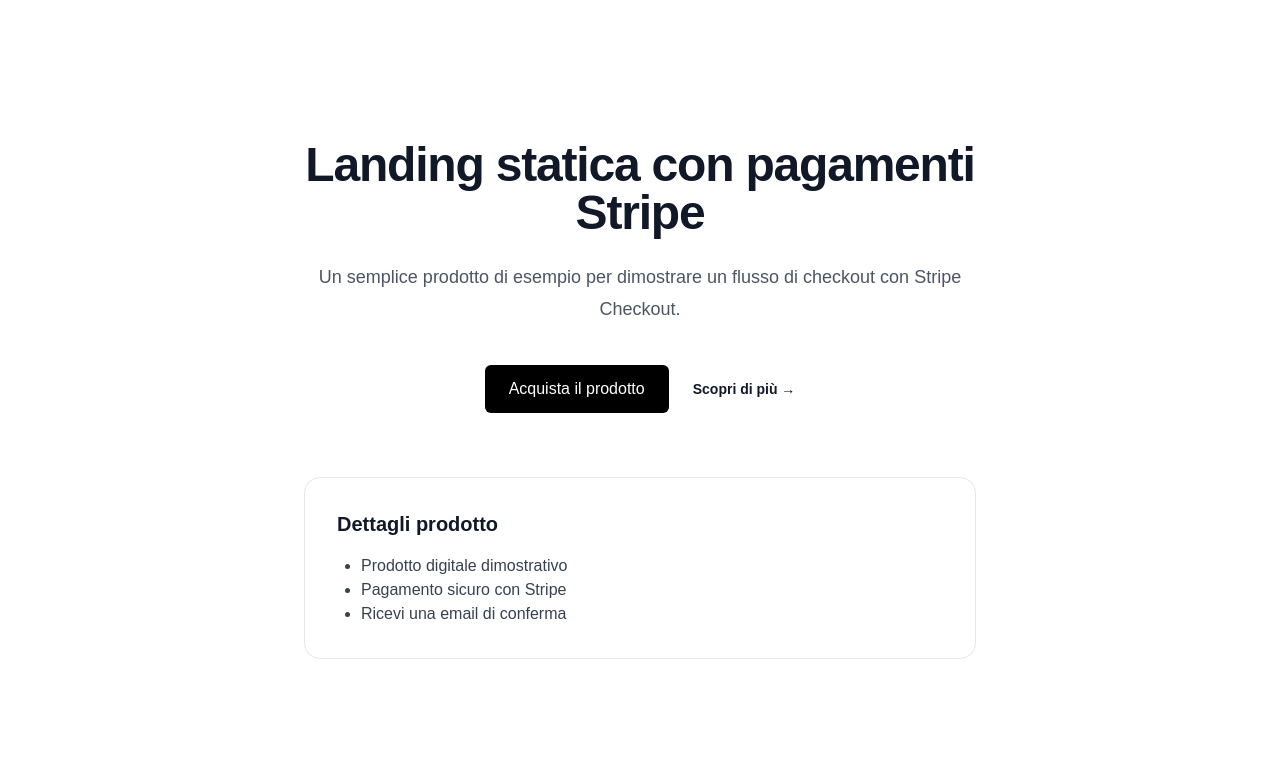
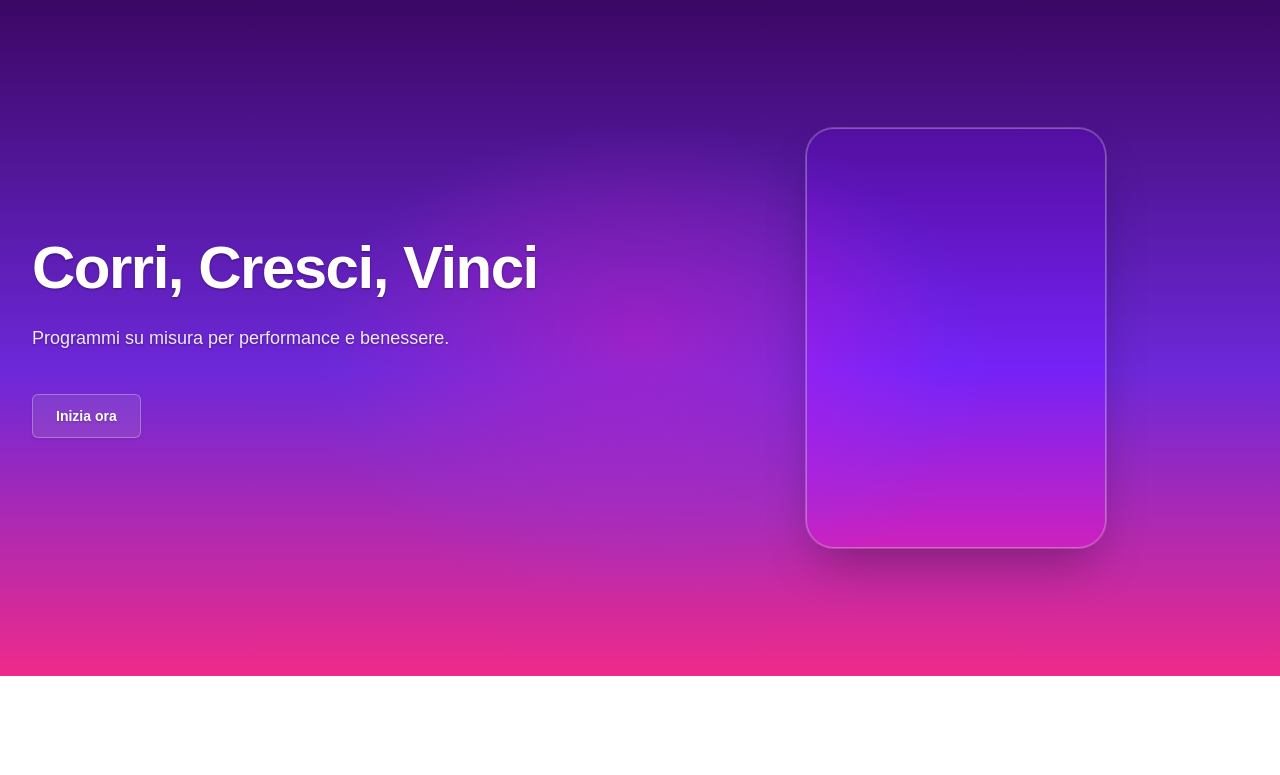
Before and after one commit to erikwskiCollaborator/giulia-vettor, a Next.js app: page / in a window 1280 px wide. Shown: the top 775 px of the page. Built offline with nearby package versions, Linux system fonts and the light colour scheme.

Commit message:
First setuo of the Hero

```diff
--- a/src/app/api/checkout/route.ts
+++ b/src/app/api/checkout/route.ts
@@ -1,14 +1,7 @@
 import { NextResponse } from 'next/server';
 import Stripe from 'stripe';
 
-const stripeSecretKey = process.env.STRIPE_SECRET_KEY;
 const stripePriceId = process.env.STRIPE_PRICE_ID;
-
-if (!stripeSecretKey) {
-  throw new Error('Missing STRIPE_SECRET_KEY environment variable');
-}
-
-const stripe = new Stripe(stripeSecretKey, { apiVersion: '2024-06-20' });
 
 export async function POST(request: Request) {
   try {
@@ -17,7 +10,10 @@ export async function POST(request: Request) {
 
     const baseUrl = origin.includes('http') ? origin : `${proto}://${origin}`;
 
-    const body = await request.json().catch(() => ({} as any));
+    const body = (await request.json().catch(() => ({} as Record<string, unknown>))) as {
+      priceId?: string;
+      quantity?: number;
+    };
     const priceId: string | undefined = body?.priceId || stripePriceId;
     const quantity: number = Math.max(1, Number(body?.quantity) || 1);
 
@@ -27,6 +23,15 @@ export async function POST(request: Request) {
         { status: 400 }
       );
     }
+
+    const stripeSecretKey = process.env.STRIPE_SECRET_KEY;
+    if (!stripeSecretKey) {
+      return NextResponse.json(
+        { error: 'Missing STRIPE_SECRET_KEY. Add it to your environment.' },
+        { status: 500 }
+      );
+    }
+    const stripe = new Stripe(stripeSecretKey);
 
     const session = await stripe.checkout.sessions.create({
       mode: 'payment',
--- a/src/app/page.tsx
+++ b/src/app/page.tsx
@@ -1,9 +1,16 @@
 import BuyButton from "@/components/BuyButton";
+import Hero from "@/components/Hero";
 
 export default function Home() {
   return (
-    <main className="flex min-h-screen items-center justify-center bg-white px-6 py-24">
-      <div className="max-w-2xl text-center">
+    <main className="min-h-screen bg-white">
+      <Hero
+        title="Corri, Cresci, Vinci"
+        subtitle="Programmi su misura per performance e benessere."
+        ctaLabel="Inizia ora"
+      />
+
+      <div className="mx-auto max-w-2xl px-6 py-24 text-center">
         <h1 className="text-4xl font-bold tracking-tight text-gray-900 sm:text-5xl">
           Landing statica con pagamenti Stripe
         </h1>
--- /dev/null
+++ b/src/components/Hero.tsx
@@ -0,0 +1,134 @@
+'use client';
+
+import { useEffect, useRef, useState } from 'react';
+
+type HeroProps = {
+  title?: string;
+  subtitle?: string;
+  ctaLabel?: string;
+  onCtaClick?: () => void;
+};
+
+// Animated gradient background that reacts to mouse move and click
+export default function Hero({
+  title = 'Allena mente e corpo',
+  subtitle = 'Coaching personalizzato per raggiungere i tuoi obiettivi',
+  ctaLabel = 'Inizia ora',
+  onCtaClick,
+}: HeroProps) {
+  const containerRef = useRef<HTMLDivElement | null>(null);
+  const [target, setTarget] = useState({ x: 50, y: 50 }); // percentage coords
+  const strengthRef = useRef(0.7); // gradient intensity
+  const clickPulseRef = useRef(0);
+
+  useEffect(() => {
+    let raf = 0;
+    let x = target.x;
+    let y = target.y;
+
+    const animate = () => {
+      // Ease current blob center towards target
+      x += (target.x - x) * 0.08;
+      y += (target.y - y) * 0.08;
+
+      const el = containerRef.current;
+      if (el) {
+        // Subtle time based drift
+        const t = Date.now() * 0.0002;
+        const x2 = 100 - x + Math.sin(t) * 10;
+        const y2 = 100 - y + Math.cos(t * 1.2) * 8;
+
+        // Click pulse decay
+        clickPulseRef.current = Math.max(0, clickPulseRef.current - 0.02);
+        const pulse = clickPulseRef.current;
+
+        el.style.setProperty('--gx1', `${x}%`);
+        el.style.setProperty('--gy1', `${y}%`);
+        el.style.setProperty('--gx2', `${x2}%`);
+        el.style.setProperty('--gy2', `${y2}%`);
+        el.style.setProperty('--gstrength', `${strengthRef.current + pulse}`);
+      }
+      raf = requestAnimationFrame(animate);
+    };
+    raf = requestAnimationFrame(animate);
+    return () => cancelAnimationFrame(raf);
+  }, [target.x, target.y]);
+
+  useEffect(() => {
+    const el = containerRef.current;
+    if (!el) return;
+
+    const onMove = (ev: MouseEvent) => {
+      const rect = el.getBoundingClientRect();
+      const xPerc = ((ev.clientX - rect.left) / rect.width) * 100;
+      const yPerc = ((ev.clientY - rect.top) / rect.height) * 100;
+      setTarget({ x: Math.max(0, Math.min(100, xPerc)), y: Math.max(0, Math.min(100, yPerc)) });
+      strengthRef.current = 0.85;
+    };
+    const onLeave = () => {
+      strengthRef.current = 0.7;
+    };
+    const onClick = () => {
+      clickPulseRef.current = 0.5; // brief highlight on click
+    };
+
+    el.addEventListener('mousemove', onMove);
+    el.addEventListener('mouseleave', onLeave);
+    el.addEventListener('click', onClick);
+    return () => {
+      el.removeEventListener('mousemove', onMove);
+      el.removeEventListener('mouseleave', onLeave);
+      el.removeEventListener('click', onClick);
+    };
+  }, []);
+
+  return (
+    <section
+      ref={containerRef}
+      className="relative isolate overflow-hidden"
+      style={{
+        // CSS variables used by the gradient background
+        // Defaults provide a nice initial look before interaction
+        // eslint-disable-next-line @typescript-eslint/ban-ts-comment
+        // @ts-ignore
+        '--gx1': '35%','--gy1': '30%', '--gx2': '70%', '--gy2': '65%', '--gstrength': 0.7,
+        background:
+          'radial-gradient(40% 50% at var(--gx1) var(--gy1), rgba(255, 0, 153, calc(0.45*var(--gstrength))) 0%, rgba(255, 0, 153, 0) 60%), ' +
+          'radial-gradient(45% 60% at var(--gx2) var(--gy2), rgba(120, 76, 255, calc(0.45*var(--gstrength))) 0%, rgba(120, 76, 255, 0) 60%), ' +
+          'linear-gradient(180deg, #3b0764 0%, #6d28d9 55%, #ef2a8a 100%)',
+      } as React.CSSProperties}
+    >
+      <div className="mx-auto max-w-7xl px-6 py-24 sm:py-32 lg:px-8">
+        <div className="relative grid items-center gap-12 lg:grid-cols-2">
+          {/* Content */}
+          <div className="text-center lg:text-left text-white drop-shadow-[0_1px_1px_rgba(0,0,0,0.35)]">
+            <h1 className="text-4xl font-bold tracking-tight sm:text-6xl">{title}</h1>
+            <p className="mt-6 text-lg leading-8 opacity-90">{subtitle}</p>
+            <div className="mt-10 flex items-center justify-center gap-x-6 lg:justify-start">
+              <button
+                type="button"
+                onClick={onCtaClick}
+                className="rounded-md bg-white/10 px-6 py-3 text-sm font-semibold text-white ring-1 ring-inset ring-white/30 backdrop-blur hover:bg-white/20"
+              >
+                {ctaLabel}
+              </button>
+            </div>
+          </div>
+
+          {/* Transparent photo placeholder (no src set yet) */}
+          <div className="relative flex items-center justify-center">
+            <div
+              aria-label="Foto atleta"
+              role="img"
+              className="h-[420px] w-[300px] rounded-[28px] border border-white/30 bg-transparent shadow-2xl shadow-black/30 ring-1 ring-white/20"
+              style={{
+                background: 'transparent',
+                backdropFilter: 'saturate(120%)',
+              }}
+            />
+          </div>
+        </div>
+      </div>
+    </section>
+  );
+}
```
